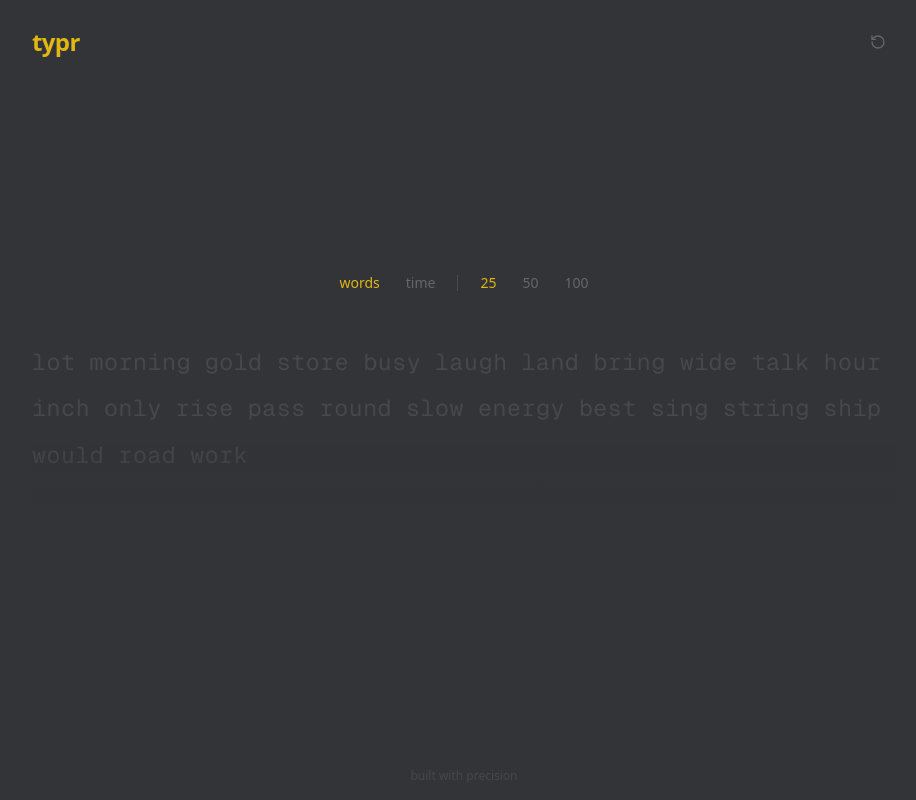
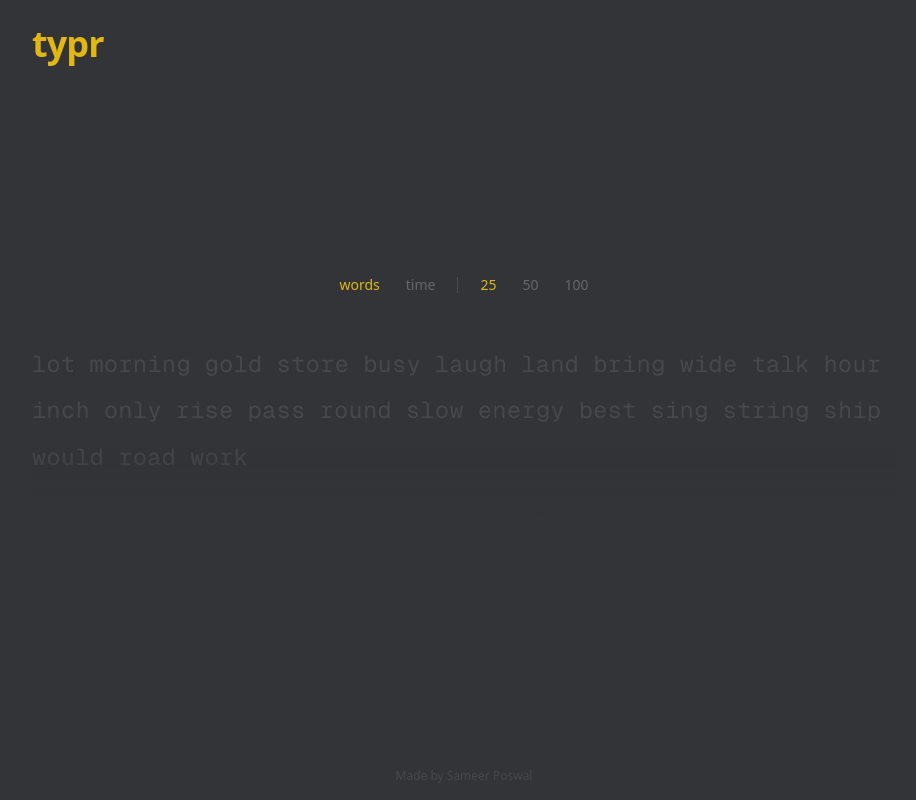
Before and after one commit to poswalsameer/typr, a Next.js app in the folder typr-nextjs/: page / in a window 1280 px wide. Shown: the whole page, without its empty margins (176-1092 px from the left). Built offline with nearby package versions, Linux system fonts and the light colour scheme.

Commit message:
folder structure changes

```diff
--- a/typr-nextjs/app/page.tsx
+++ b/typr-nextjs/app/page.tsx
@@ -2,13 +2,13 @@
 
 import { useAtomValue } from "jotai"
 import { useEffect, useCallback } from "react"
+import { testStatusAtom } from "@/store/atoms"
+import { useRestart } from "@/hooks/use-restart"
 import { AnimatePresence, motion } from "framer-motion"
-import { testStatusAtom } from "@/store/atoms"
-import { Header } from "@/components/header"
-import { ModeSelector } from "@/components/mode-selector"
-import { TypingArea } from "@/components/typing-area"
 import { ResultScreen } from "@/components/result-screen"
-import { useRestart } from "@/hooks/use-restart"
+import { Header } from "@/components/typing-screen/header"
+import { TypingArea } from "@/components/typing-screen/typing-area"
+import { ModeSelector } from "@/components/typing-screen/mode-selector"
 
 export default function Home() {
   const testStatus = useAtomValue(testStatusAtom)
@@ -67,7 +67,7 @@ export default function Home() {
 
       <footer className="py-4 text-center">
         <p className="text-xs text-muted-foreground/40">
-          built with precision
+          Made by Sameer Poswal
         </p>
       </footer>
     </main>
--- a/typr-nextjs/components/header.tsx
+++ /dev/null
@@ -1,28 +0,0 @@
-"use client"
-
-import { RotateCcw } from "lucide-react"
-import { Button } from "@/components/ui/button"
-import { useRestart } from "@/hooks/use-restart"
-
-export function Header() {
-  const restart = useRestart()
-
-  return (
-    <header className="flex items-center justify-between w-full max-w-4xl mx-auto py-6 px-4">
-      <div className="flex items-center gap-2">
-        <span className="text-2xl font-bold tracking-tight text-primary select-none">
-          typr
-        </span>
-      </div>
-      <Button
-        variant="ghost"
-        size="icon"
-        onClick={() => restart()}
-        className="text-muted-foreground hover:text-foreground transition-colors cursor-pointer"
-        aria-label="Restart test"
-      >
-        <RotateCcw className="size-4" />
-      </Button>
-    </header>
-  )
-}
--- /dev/null
+++ b/typr-nextjs/components/typing-screen/header.tsx
@@ -0,0 +1,11 @@
+export function Header() {
+  return (
+    <header className="flex items-center justify-between w-full max-w-4xl mx-auto py-6 px-4">
+      <div className="flex items-center gap-2">
+        <span className="text-4xl font-bold tracking-tight text-primary select-none">
+          typr
+        </span>
+      </div>
+    </header>
+  )
+}
--- a/typr-nextjs/components/mode-selector.tsx
+++ b/typr-nextjs/components/typing-screen/mode-selector.tsx
@@ -1,6 +1,6 @@
 "use client"
 
-import { useAtom, useSetAtom } from "jotai"
+import { useAtom, useAtomValue } from "jotai"
 import {
   modeAtom,
   selectedWordOptionAtom,
@@ -19,7 +19,8 @@ export function ModeSelector() {
   const [mode, setMode] = useAtom(modeAtom)
   const [selectedWordOption, setSelectedWordOption] = useAtom(selectedWordOptionAtom)
   const [selectedTimeOption, setSelectedTimeOption] = useAtom(selectedTimeOptionAtom)
-  const [testStatus] = useAtom(testStatusAtom)
+  const testStatus = useAtomValue(testStatusAtom)
+
   const restart = useRestart()
 
   const handleModeChange = (newMode: Mode) => {
--- a/typr-nextjs/components/typing-area.tsx
+++ b/typr-nextjs/components/typing-screen/typing-area.tsx
@@ -17,7 +17,7 @@ import {
   incorrectCharsAtom,
   totalTypedCharsAtom,
 } from "@/store/atoms"
-import { WordRow } from "@/components/word-row"
+import { WordRow } from "@/components/typing-screen/word-row"
 
 export function TypingArea() {
   const words = useAtomValue(wordsAtom)
```
Also changed, not shown: typr-nextjs/components/typing-screen/word-row.tsx (renamed from typr-nextjs/components/word-row.tsx). Lines whose indentation alone changed are shown as unchanged.
